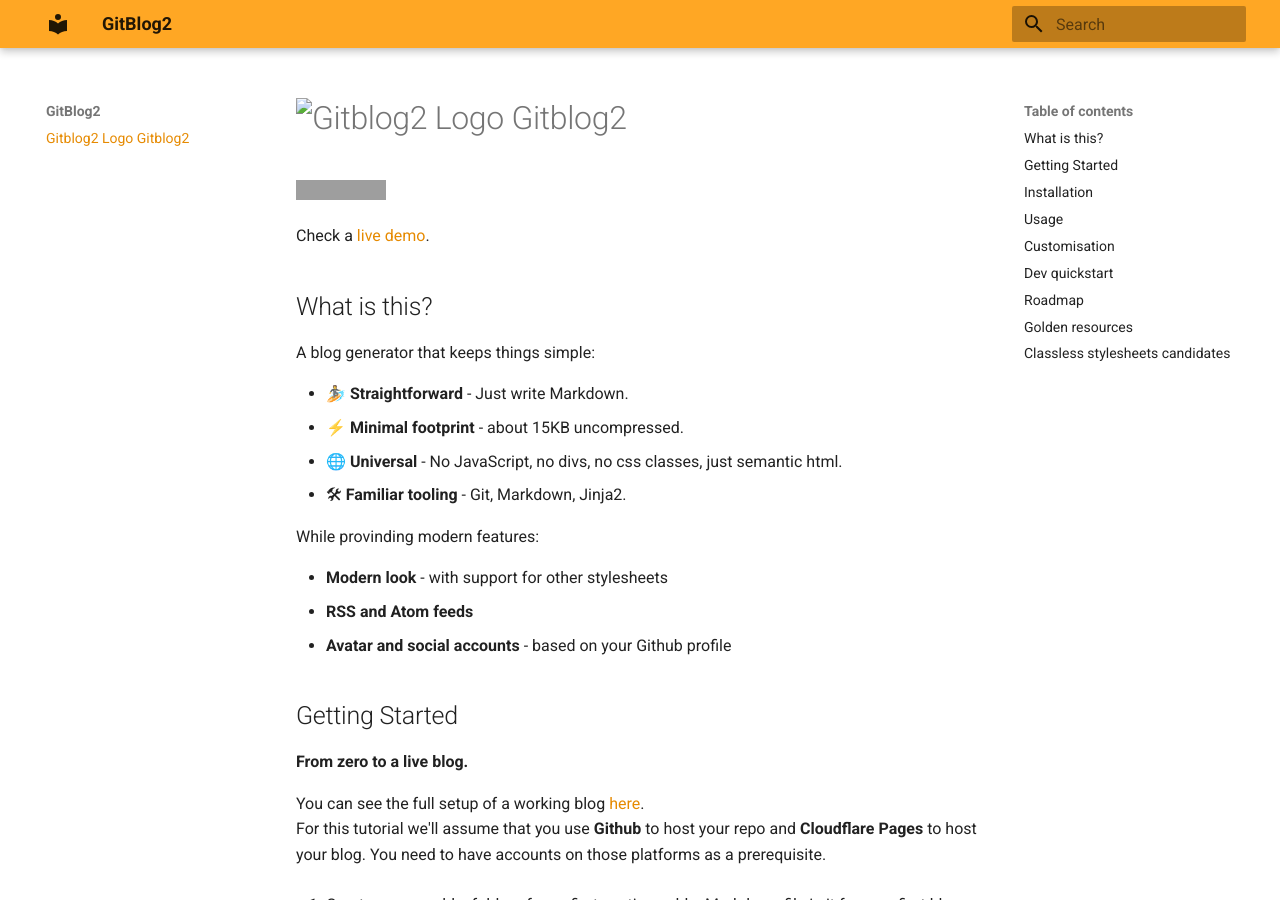
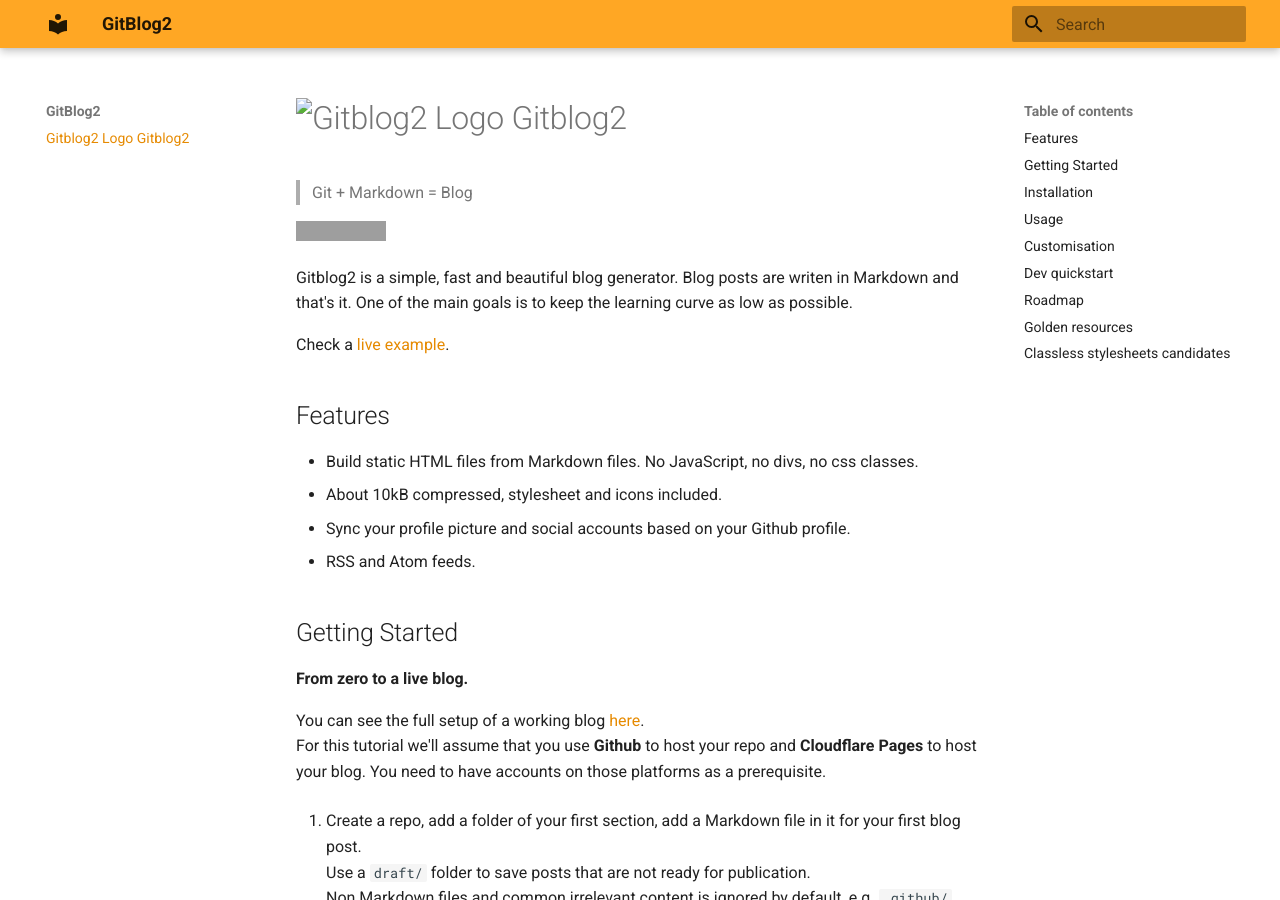
Before and after one commit to HenriTEL/gitblog2, an MkDocs documentation site: the page built from docs/index.md, in a window 1280 px wide and 900 px high. Built offline with MkDocs 1.6.1 and Material for MkDocs 9.7.7, drawn with Linux system fonts in a browser that asks for light colours; some of the changed text lies outside the part shown; grey boxes are pictures that could not be loaded.

Commit message:
Update index.md

```diff
--- a/docs/index.md
+++ b/docs/index.md
@@ -1,23 +1,21 @@
 # ![Gitblog2 Logo](https://blog.henritel.com/media/favicon.svg "title") Gitblog2
 
-[![License: MIT](https://img.shields.io/badge/License-MIT-blue.svg)](https://opensource.org/licenses/MIT)
+> Git + Markdown = Blog
 
-Check a [live demo](https://blog.henritel.com).
+![Package version](
+https://img.shields.io/pypi/v/gitblog2?color=%2334D058&label=pypi%20package)
 
-## What is this?
+Gitblog2 is a simple, fast and beautiful blog generator.
+Blog posts are writen in Markdown and that's it. One of the main goals is to keep the learning curve as low as possible.
 
-A blog generator that keeps things simple:
+Check a [live example](https://blog.henritel.com).
 
-* 🏄 **Straightforward** - Just write Markdown.
-* ⚡ **Minimal footprint** - about 15KB uncompressed.
-* 🌐 **Universal** - No JavaScript, no divs, no css classes, just semantic html.
-* 🛠 **Familiar tooling** - Git, Markdown, Jinja2.
+## Features
 
-While provinding modern features:
-
-* **Modern look** - with support for other stylesheets
-* **RSS and Atom feeds**
-* **Avatar and social accounts** - based on your Github profile
+* Build static HTML files from Markdown files. No JavaScript, no divs, no css classes.
+* About 10kB compressed, stylesheet and icons included.
+* Sync your profile picture and social accounts based on your Github profile.
+* RSS and Atom feeds.
 
 ## Getting Started
 
@@ -131,14 +129,11 @@
 
 * Move the doc to the wiki with different audiences.
 * Add image in README like <https://github.com/nextcloud/server>
-* reduce python version compatibility
-* remove changelog
 
 Low priority:
 
 * Add gitlab support
 * Add about page (and link to it from pp) based on user bio and README.md
-* Check draft support (set meta publish_date to first `mv`)
 * Use user's profile handle first and commit author only as a fallback
 * E2E tests
 * Deal with TODOs or make issues for newcomers
```
